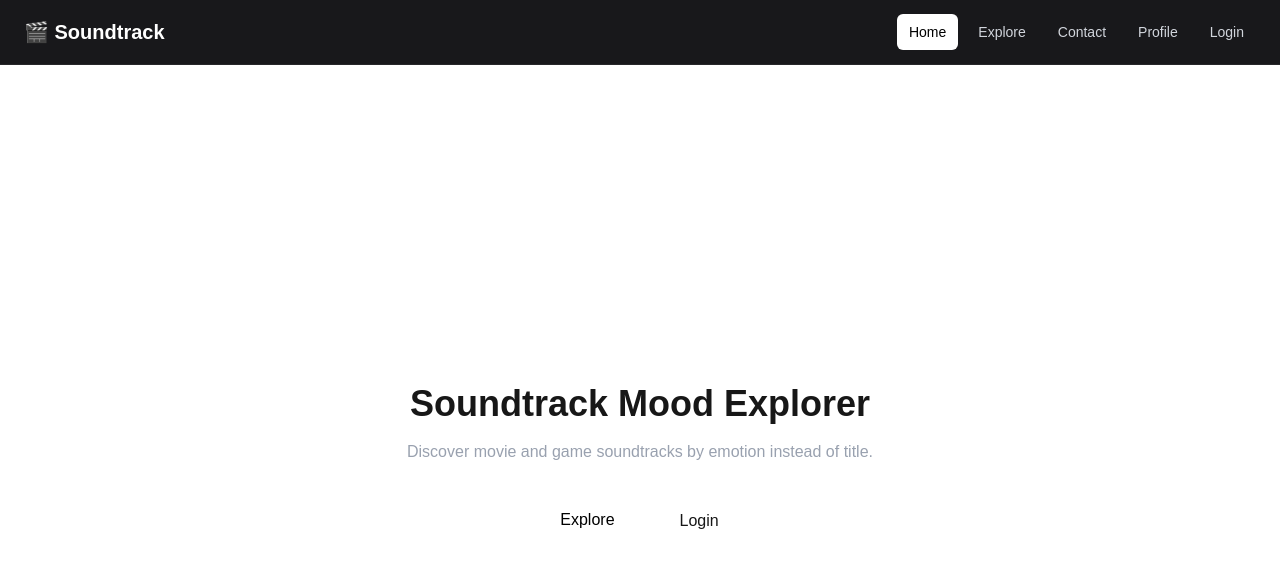
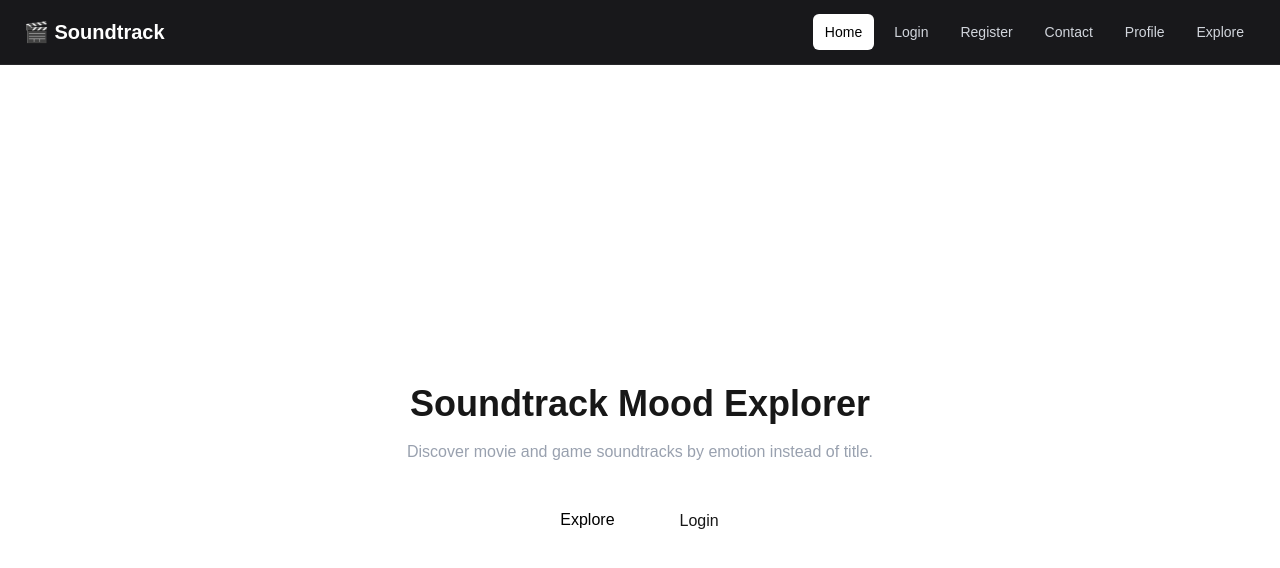
Before and after one commit to Frantisek82/soundtrack-mood-explorer-frontend, a Next.js app: page / in a window 1280 px wide. Shown: the top 568 px of the page. Built offline with nearby package versions, Linux system fonts and the light colour scheme.

Commit message:
updated Navbar

```diff
--- a/src/components/Navbar.tsx
+++ b/src/components/Navbar.tsx
@@ -26,8 +26,11 @@ export default function Navbar() {
           <Link href="/" className={linkClass("/")}>
             Home
           </Link>
-          <Link href="/explore" className={linkClass("/explore")}>
-            Explore
+          <Link href="/login" className={linkClass("/login")}>
+            Login
+          </Link>
+          <Link href="/register" className={linkClass("/register")}>
+            Register
           </Link>
           <Link href="/contact" className={linkClass("/contact")}>
             Contact
@@ -35,8 +38,8 @@ export default function Navbar() {
           <Link href="/profile" className={linkClass("/profile")}>
             Profile
           </Link>
-          <Link href="/login" className={linkClass("/login")}>
-            Login
+          <Link href="/explore" className={linkClass("/explore")}>
+            Explore
           </Link>
         </div>
       </div>
```
